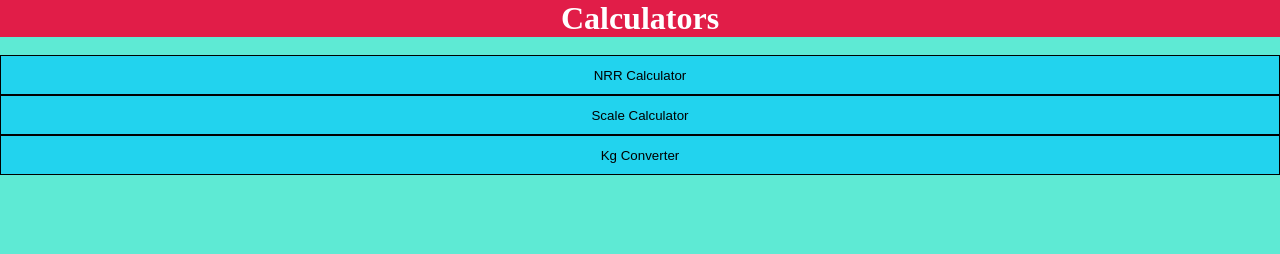
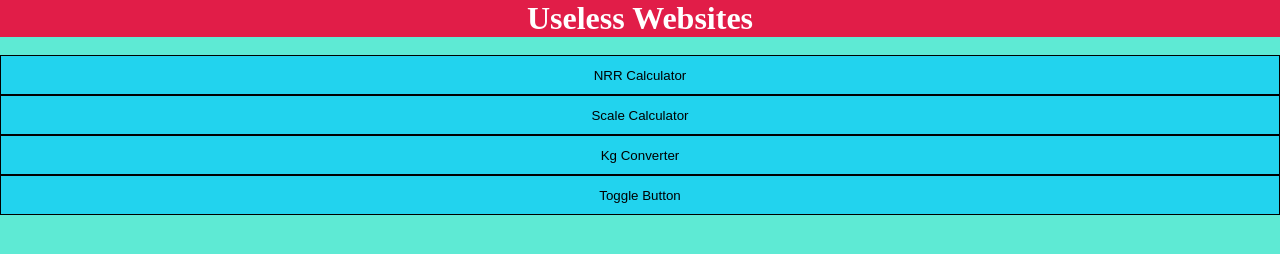
Before and after one commit to TaHsUN1462/HOME, a plain HTML site: page index.html in a window 1280 px wide. Drawn offline with Linux system fonts and the light colour scheme.

Commit message:
update index.html

```diff
--- a/index.html
+++ b/index.html
@@ -37,9 +37,10 @@ h1{
     </style>
   </head>
   <body>
-    <h1>Calculators</h1><br>
+    <h1>Useless Websites</h1><br>
   <a href="https://tahsun1462.github.io/NRR-Calculator/"><button>NRR Calculator</button></a><br>
   <a href="https://tahsun1462.github.io/html/UScale.html"><button>Scale Calculator</button></a><br>
   <a href="https://tahsun1462.github.io/weight/"><button>Kg Converter</button></a><br>
+  <a href="https://tahsun1462.github.io/Toggle-Button/"><button>Toggle Button</button></a><br>
   </body>
 </html>
```
